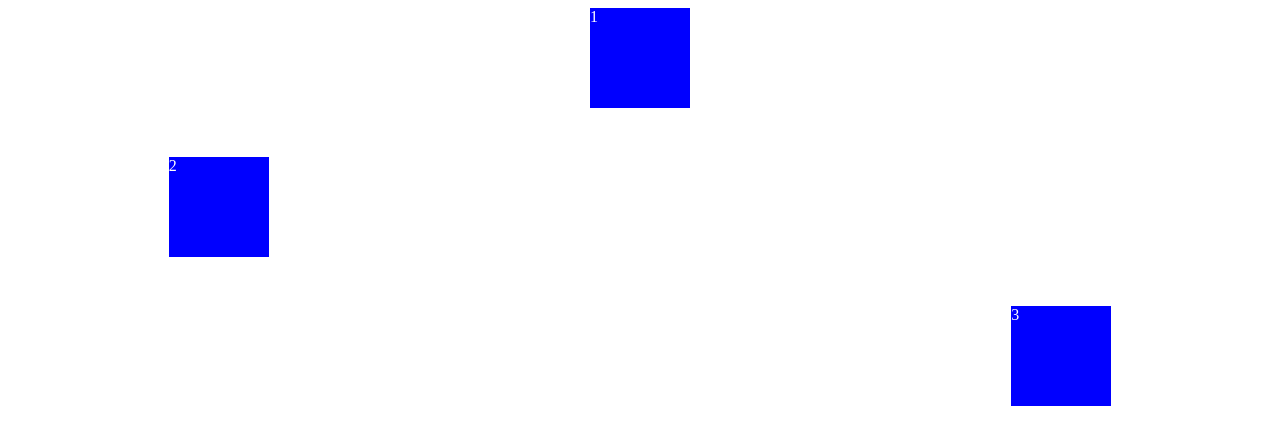
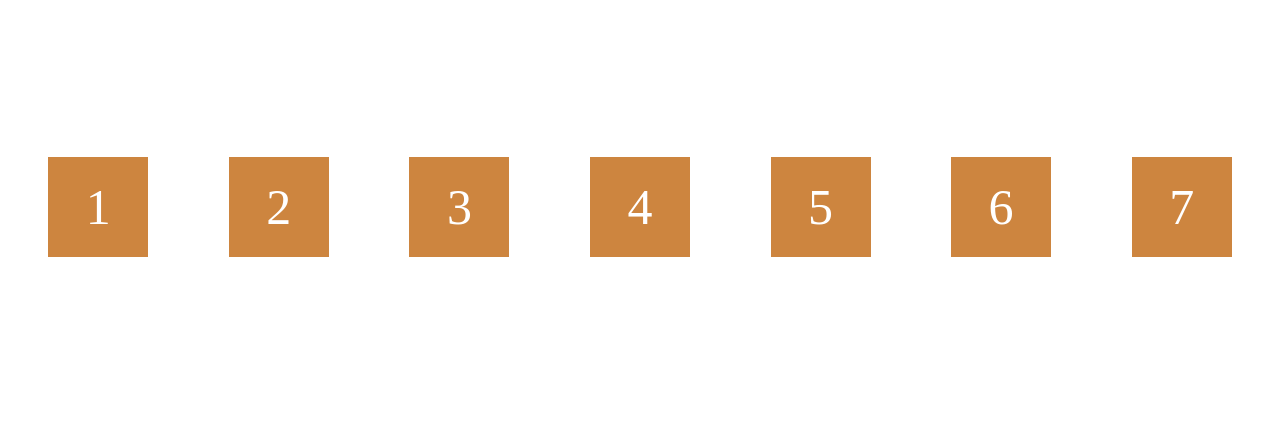
Before and after one commit to SangYoonLee1231/css-masterclass, a plain HTML site: page index.html in a window 1280 px wide. Drawn offline with Linux system fonts and the light colour scheme.

Commit message:
Update All
2022-10-12 css-masterclass
# 노마드코더 - CSS 마스터클래스 (#1.5 - Flex Wrap)

```diff
--- a/index.html
+++ b/index.html
@@ -12,6 +12,10 @@
       <div class="children">1</div>
       <div class="children">2</div>
       <div class="children">3</div>
+      <div class="children">4</div>
+      <div class="children">5</div>
+      <div class="children">6</div>
+      <div class="children">7</div>
     </div>
   </body>
 </html>
--- a/style.css
+++ b/style.css
@@ -2,23 +2,19 @@
   display: flex;
   flex-direction: row;
   justify-content: space-around;
+  flex-wrap: wrap;
+  align-content: center;
   height: 50vh;
 }
 
 .children {
-  background: blue;
+  background: peru;
   color: white;
   width: 100px;
   height: 100px;
   margin-bottom: 2px;
+  font-size: 50px;
+  display: flex;
+  justify-content: center;
+  align-items: center;
 }
-
-.children:nth-child(2) {
-  align-self: center;
-  order: -1;
-}
-
-.children:nth-child(3) {
-  align-self: flex-end;
-  order: 2;
-}
```
